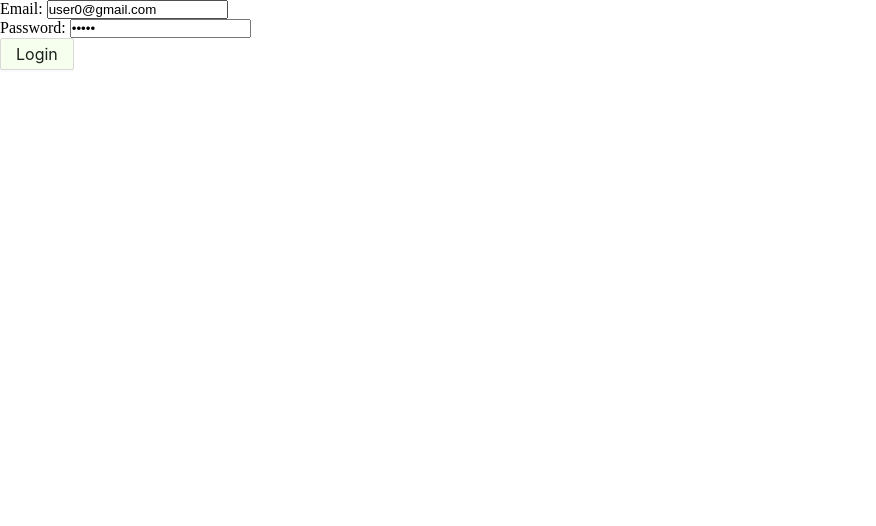
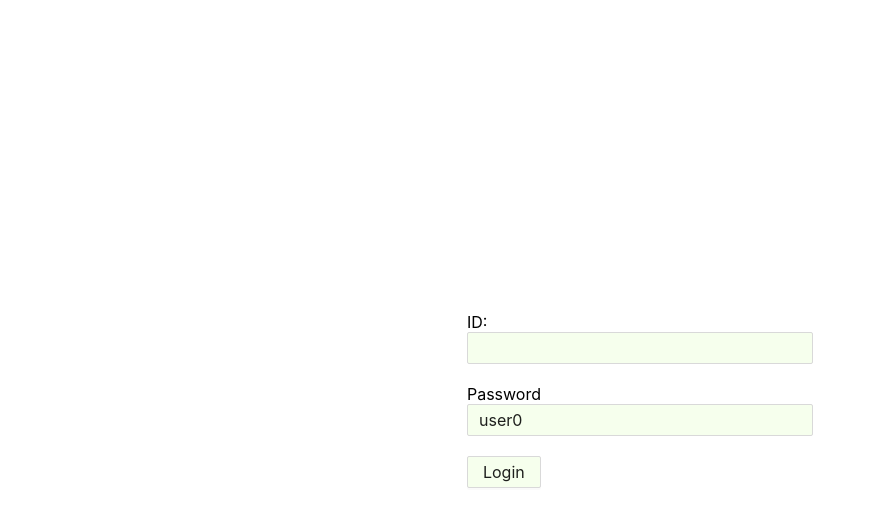
Before and after one commit to zn-rabby/book-shop-client, a React (Vite) app: page /login in a window 1280 px wide. Shown: the top 526 px of the page, without its empty margins (0-876 px from the left). Built offline with nearby package versions, Linux system fonts and the light colour scheme.

Commit message:
redirect login and with login and logout button add

```diff
--- /dev/null
+++ b/src/components/form/PHForm.tsx
@@ -0,0 +1,35 @@
+/* eslint-disable @typescript-eslint/no-explicit-any */
+import { ReactNode } from "react";
+import {
+  FieldValues,
+  FormProvider,
+  SubmitHandler,
+  useForm,
+} from "react-hook-form";
+
+type TFormConfig = {
+  defaultValues?: Record<string, any>;
+};
+
+type TFormProps = {
+  onSubmit: SubmitHandler<FieldValues>;
+  children: ReactNode;
+} & TFormConfig;
+
+const PHForm = ({ onSubmit, children, defaultValues }: TFormProps) => {
+  const formConfig: TFormConfig = {};
+
+  if (defaultValues) {
+    formConfig["defaultValues"] = defaultValues;
+  }
+
+  const methods = useForm(formConfig);
+
+  return (
+    <FormProvider {...methods}>
+      <form onSubmit={methods.handleSubmit(onSubmit)}>{children}</form>
+    </FormProvider>
+  );
+};
+
+export default PHForm;
--- /dev/null
+++ b/src/components/form/PHInput.tsx
@@ -0,0 +1,22 @@
+import { Input } from "antd";
+import { Controller } from "react-hook-form";
+
+type TInputProps = {
+  type: string;
+  name: string;
+  label?: string;
+};
+
+const PHInput = ({ type, name, label }: TInputProps) => {
+  return (
+    <div style={{ marginBottom: "20px" }}>
+      {label ? label : null}
+      <Controller
+        name={name}
+        render={({ field }) => <Input {...field} type={type} id={name} />}
+      />
+    </div>
+  );
+};
+
+export default PHInput;
--- a/src/components/layout/ProtectedRoute.tsx
+++ b/src/components/layout/ProtectedRoute.tsx
@@ -1,13 +1,15 @@
 import { ReactNode } from "react";
 import { useAppSelector } from "../../redux/hooks";
 import { useCurrentToken } from "../../redux/features/auth/authSlice";
-import { Navigate } from "react-router-dom";
+import { Navigate, useLocation } from "react-router-dom";
 
 const ProtectedRoute = ({ children }: { children: ReactNode }) => {
   const token = useAppSelector(useCurrentToken);
+  const location = useLocation(); // Get the current location
 
   if (!token) {
-    return <Navigate to="/login" replace={true} />;
+    // Redirect to login and store the previous location (if any)
+    return <Navigate to="/login" state={{ from: location }} replace />;
   }
 
   return children;
--- a/src/pages/Login.tsx
+++ b/src/pages/Login.tsx
@@ -1,56 +1,58 @@
-import { Button } from "antd";
-import { useForm } from "react-hook-form";
+/* eslint-disable @typescript-eslint/no-unused-vars */
+import { Button, Row } from "antd";
+import { FieldValues } from "react-hook-form";
 import { useLoginMutation } from "../redux/features/auth/authApi";
 import { useAppDispatch } from "../redux/hooks";
-import { setUser } from "../redux/features/auth/authSlice";
+import { TUser, setUser } from "../redux/features/auth/authSlice";
 import { verifyToken } from "../utils/verifyToken";
+import { useNavigate, useLocation } from "react-router-dom";
+import { toast } from "sonner";
+import PHForm from "../components/form/PHForm";
+import PHInput from "../components/form/PHInput";
 
 const Login = () => {
+  const navigate = useNavigate();
+  const location = useLocation(); // Get the current location object to check the redirect path
   const dispatch = useAppDispatch();
-  const { register, handleSubmit } = useForm({
-    defaultValues: {
+
+  const defaultValues = {
     email: "user0@gmail.com",
     password: "user0",
-    },
-  });
+  };
 
-  const [login, { error }] = useLoginMutation();
+  const [login] = useLoginMutation();
 
-  const onSubmit = async (data) => {
+  const onSubmit = async (data: FieldValues) => {
+    const toastId = toast.loading("Logging in");
+
+    try {
       const userInfo = {
         email: data.email,
         password: data.password,
       };
-    console.log(data);
+      const res = await login(userInfo).unwrap();
+      const user = verifyToken(res.data.token) as TUser;
+      dispatch(setUser({ user: user, token: res.data.token }));
+      toast.success("Logged in", { id: toastId, duration: 2000 });
 
-    const res = await login(userInfo).unwrap();
-    const user = verifyToken(res.data.token);
+      // Get the previous location or default to "/" if not available
+      const previousLocation = location.state?.from || "/"; // Default to homepage if no previous location exists
 
-    dispatch(setUser({ user: user, token: res.data.token }));
+      // Navigate to the previous location (or the default route)
+      navigate(previousLocation);
+    } catch (err) {
+      toast.error("Something went wrong", { id: toastId, duration: 2000 });
+    }
   };
 
   return (
-    <form onSubmit={handleSubmit(onSubmit)}>
-      <div>
-        <label htmlFor="email">Email: </label>
-        <input
-          type="email"
-          id="email"
-          {...register("email", { required: "Email is required" })}
-        />
-      </div>
-
-      <div>
-        <label htmlFor="password">Password: </label>
-        <input
-          type="password"
-          id="password"
-          {...register("password", { required: "Password is required" })}
-        />
-      </div>
-
+    <Row justify="center" align="middle" style={{ height: "100vh" }}>
+      <PHForm onSubmit={onSubmit} defaultValues={defaultValues}>
+        <PHInput type="text" name="userId" label="ID:" />
+        <PHInput type="text" name="password" label="Password" />
         <Button htmlType="submit">Login</Button>
-    </form>
+      </PHForm>
+    </Row>
   );
 };
 
```
Also changed, not shown: src/redux/features/auth/authSlice.ts (+7 -0 lines). Lines whose indentation alone changed are shown as unchanged.
